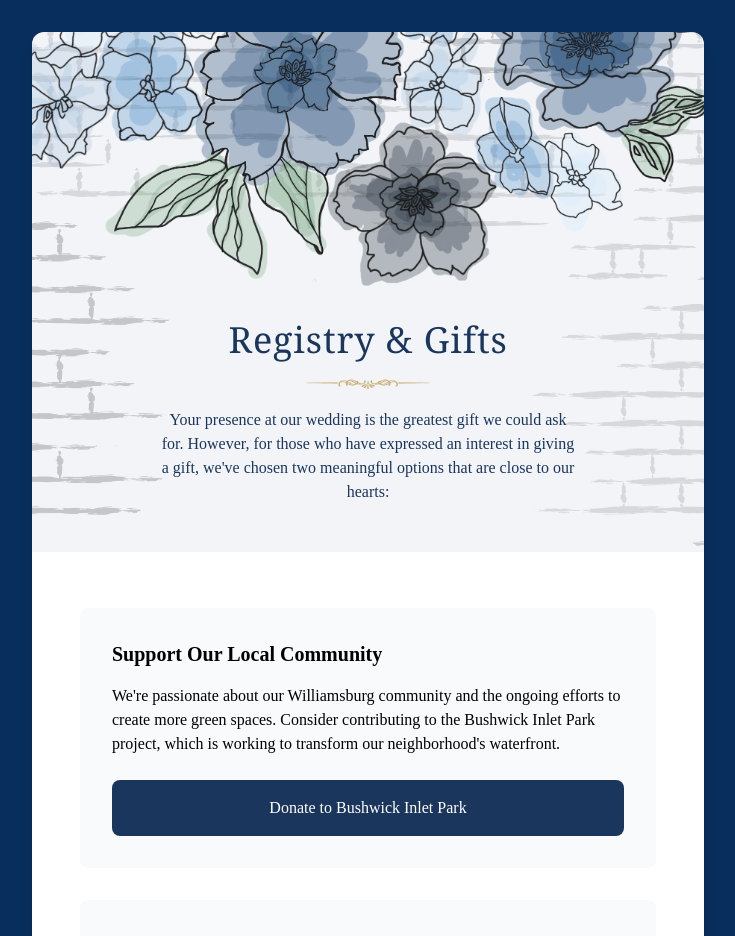
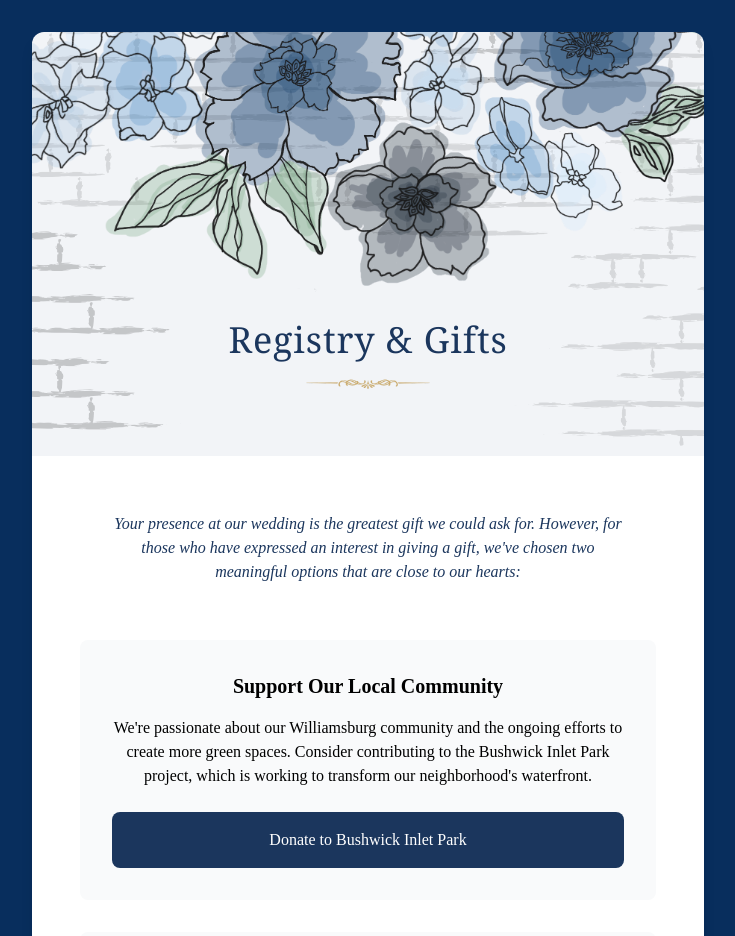
Before and after one commit to JoelBryceAnderson/elaineandjoel, a React (Create React App) app: page /gifts in a window 1280 px wide. Shown: the top 936 px of the page, without its empty margins (272-1007 px from the left). Built offline with nearby package versions, Linux system fonts and the light colour scheme; no server answers; the HTML template or start-up script is replaced by a standard one; a web font is replaced by a local one.

Commit message:
update spacing and subitlte

```diff
--- a/src/components/PageTemplate.tsx
+++ b/src/components/PageTemplate.tsx
@@ -49,7 +49,7 @@ const PageTemplate: React.FC<PageTemplateProps> = ({
 
             {/* Header section */}
              <div className="text-center mb-12 pt-72 relative z-20">
-               <h1 className="text-4xl font-serif tracking-wide text-[#1B365D] pl-32 pr-32">
+               <h1 className="text-4xl font-serif tracking-wide text-[#1B365D] pl-12 pr-12">
                  {title}
                </h1>
                {/* embellishment */}
@@ -59,15 +59,15 @@ const PageTemplate: React.FC<PageTemplateProps> = ({
                    backgroundImage: 'url(/images/embellishment.png)',
                  }}
                />
-               <p className="text-[#1B365D] pl-32 pr-32">
-                 {subtitle}
-               </p>
              </div>
             </div>
           </div>
 
           {/* Children content */}
-          <div className={`relative z-20 bg-white pt-8 ${className}`}>
+          <div className={`text-center relative z-20 bg-white pt-8 ${className}`}>
+            <p className="text-[#1B365D] italic p-6 ml-12 mr-12 mb-8">
+              {subtitle}
+            </p>
             <div className={`pb-12 relative ${className}`}>
               {children}
             </div>
--- a/src/pages/GalleryPage.tsx
+++ b/src/pages/GalleryPage.tsx
@@ -78,8 +78,9 @@ const GalleryPage: React.FC = () => {
     <div>
       <PageTemplate
         title="Our Gallery"
+        subtitle="Some of the most special moments in our relationship throughout the years"
       >
-        <div className="grid grid-cols-1 md:grid-cols-2 lg:grid-cols-3 gap-4 pt-12 pl-12 pr-12">
+        <div className="grid grid-cols-1 md:grid-cols-2 lg:grid-cols-3 gap-4 pl-12 pr-12">
           {galleryImages.map((image) => (
             <div
               key={image.id}
```
